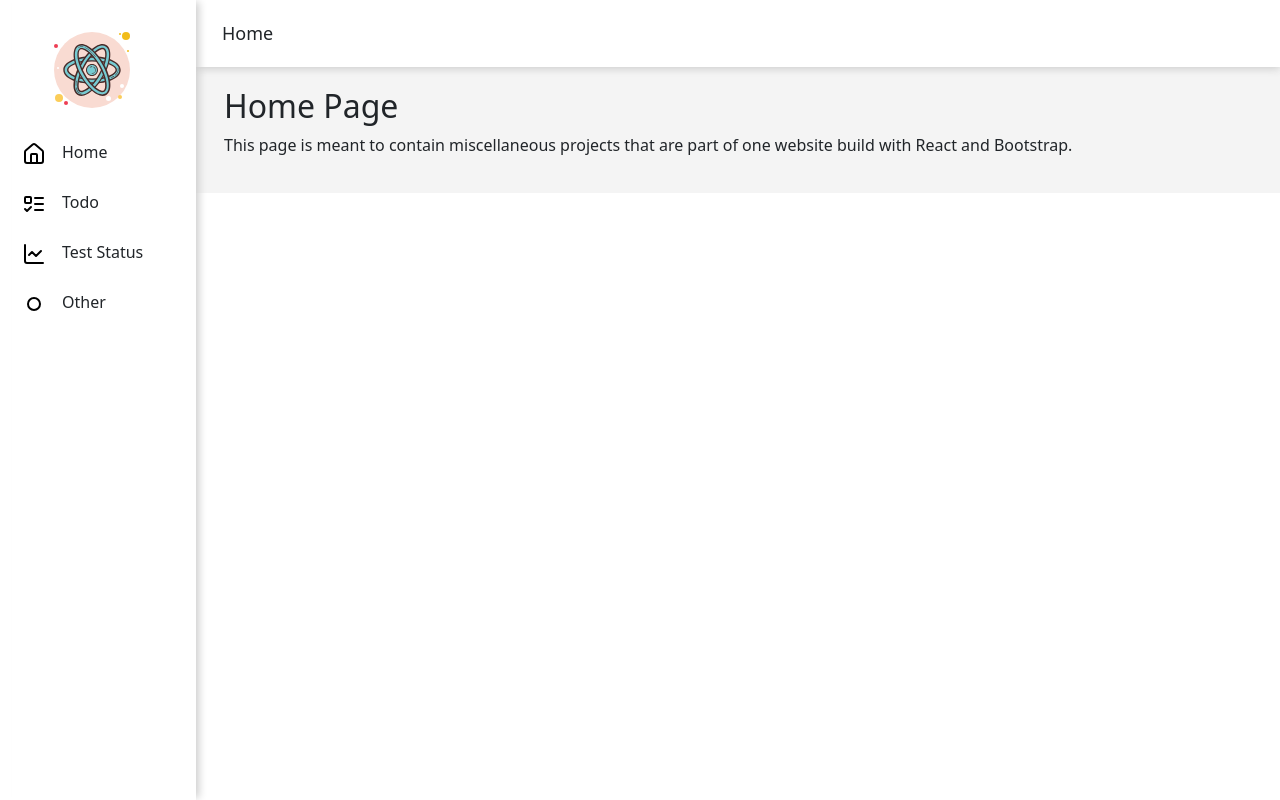
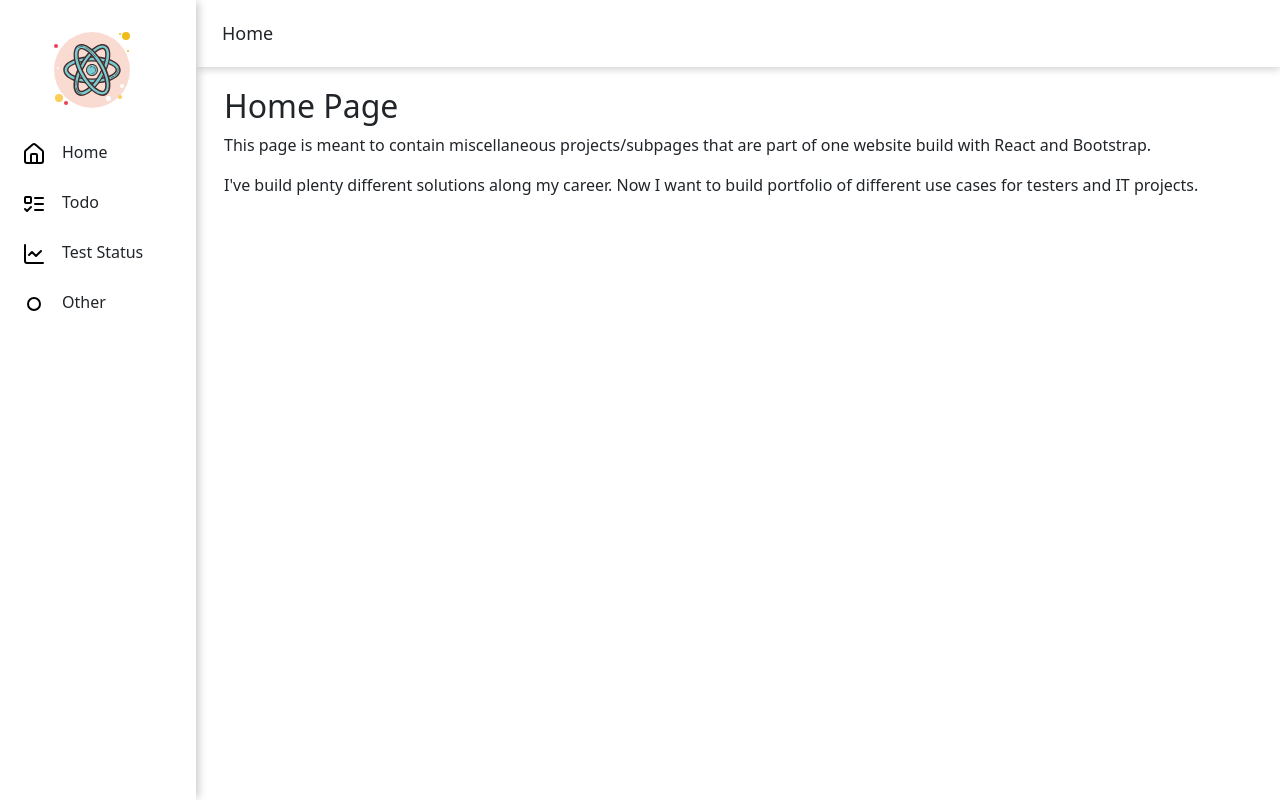
Before and after one commit to cagaragrzegorz/react-app, a React app: page /home in a window 1280 px wide. Built offline with nearby package versions, Linux system fonts and the light colour scheme.

Commit message:
*small tweaks and descriptions

```diff
--- a/src/styles/App.css
+++ b/src/styles/App.css
@@ -4,6 +4,7 @@ body {
     margin: 0;
     font-family: Roboto, serif;
 }
+
 .navWrapper {
     width: 184px;
     padding-top: 20px;
@@ -17,9 +18,11 @@ body {
     box-shadow: 5px 0 8px -2px #CECECE;
     position: fixed;
 }
+
 .logoContainer {
     padding-bottom: 20px;
 }
+
 .logoContainer a {
     float: left;
     padding-left: 20px;
@@ -63,7 +66,6 @@ body {
     padding: 20px;
     margin-left: 180px;
     font-size: 16px;
-    background-color: #f4f4f4;
     z-index: 1;
     position: relative;
 }
--- a/src/views/home/Home.tsx
+++ b/src/views/home/Home.tsx
@@ -6,8 +6,11 @@ export const Home: React.FC = () => (
         <Row>
             <Col>
                 <h2>Home Page</h2>
-                <p>This page is meant to contain miscellaneous projects that are part of one website build with React
+                <p>This page is meant to contain miscellaneous projects/subpages that are part of one website build with React
                     and Bootstrap.
+                </p>
+                <p>I've build plenty different solutions along my career.
+                    Now I want to build portfolio of different use cases for testers and IT projects.
                 </p>
             </Col>
         </Row>
```
